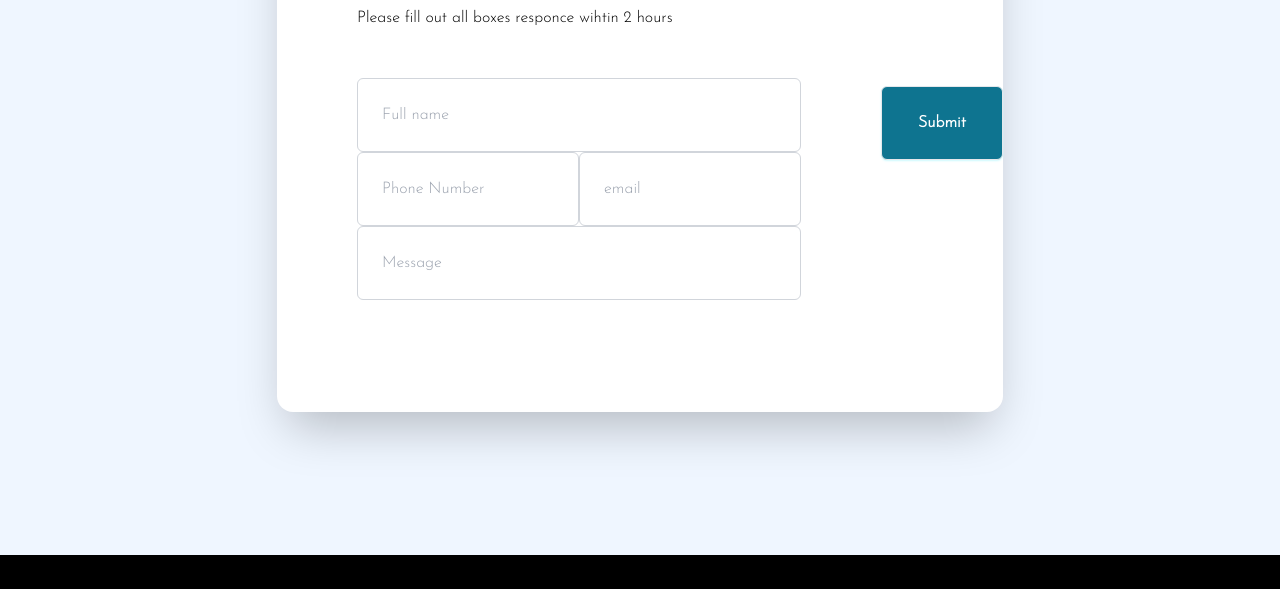
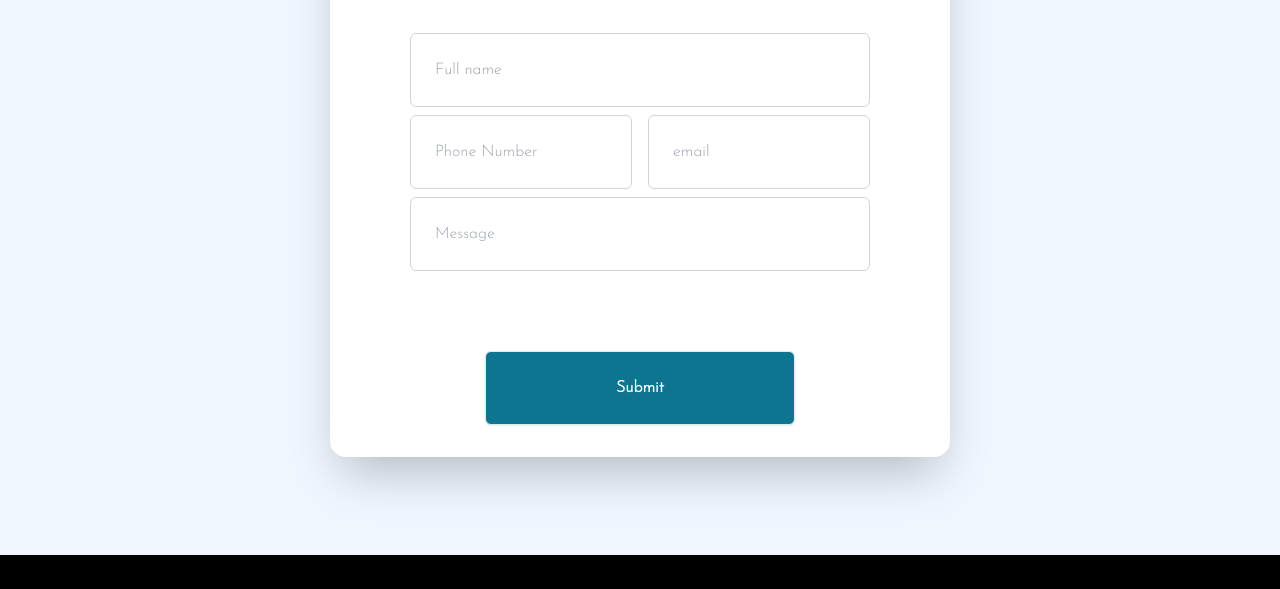
Before and after one commit to Icvza/mountinglyV2, a website: page contact.html in a window 1280 px wide. Shown: the part 507-1096 px from the top of the page. Drawn offline with Linux system fonts and the light colour scheme.

Commit message:
Form edit

```diff
--- a/contact.html
+++ b/contact.html
@@ -61,7 +61,7 @@
 
         <div class="flex items-center py-8 justify-center min-h-screen bg-blue-50">
             <div
-                class="relative flex flex-col py-8 space-y-10 bg-white shadow-2xl rounded-2xl md:flex-row space-y-0 md:m-0">
+                class="relative flex flex-col py-8 space-y-10 bg-white shadow-2xl rounded-2xl md:flex-col space-y-0 md:m-0">
                 <!-- left side -->
                 <div class="p-6 md:p-20">
                     <h2 class="mb-5 text-4xl font-bold">
@@ -72,24 +72,24 @@
                     </p>
                     <form action="">
                     <input
-                        class="w-full p-6 border border border-gray-300 rounded-md placeholder placeholder:font-light"
+                        class="w-full p-6 border  border-gray-300 rounded-md placeholder placeholder:font-light"
                         placeholder="Full name" type="text" required>
                     <div class="flex flex-col md:flex-row">
                     <input
-                        class="w-full p-6 border border border-gray-300 rounded-md placeholder placeholder:font-light md:w-auto"
+                        class="w-full p-6 border mt-2 md:mr-2 border-gray-300 rounded-md placeholder placeholder:font-light md:w-auto"
                         placeholder="Phone Number" type="number" minlength="10" maxlength="10" required>
                     <input
-                        class="w-full p-6 border border border-gray-300 rounded-md placeholder placeholder:font-light md:w-auto"
+                        class="w-full p-6  mt-2 md:ml-2 border  border-gray-300 rounded-md placeholder placeholder:font-light md:w-auto"
                         placeholder="email" type="email" id="email" name="email" required>
                     </div>
                     <div class="2-full">
                         <input
-                        class="w-full p-6 border border border-gray-300 rounded-md placeholder placeholder:font-light "
+                        class="w-full p-6 mt-2 border border-gray-300 rounded-md placeholder placeholder:font-light "
                         placeholder="Message" type="text" required>
                     </div>
                     </div>
                     <div class="flex flex-col items-center justify-center mt-6 space-y-6 md:flex-row md:space-y-0">
-                        <button class="w-full  flex justify-center items-center p-6 space-x-4 font-sans font-bold text-white rounded-md shadow-lg px-9 bg-cyan-700 shadow-cyan-100 hover:bg-opacity-909 shadow-sm hover:shadow-lg border transition hover:-translate-y-0.5 duration-150 ">
+                        <button class="w-1/2  flex justify-center items-center p-6 space-x-4 font-sans font-bold text-white rounded-md shadow-lg px-9 bg-cyan-700 shadow-cyan-100 hover:bg-opacity-909 shadow-sm hover:shadow-lg border transition hover:-translate-y-0.5 duration-150 ">
                             <span>Submit</span>
                         </button>
                     </div>
```
Also changed, not shown: css/style.css, 1 other file.
